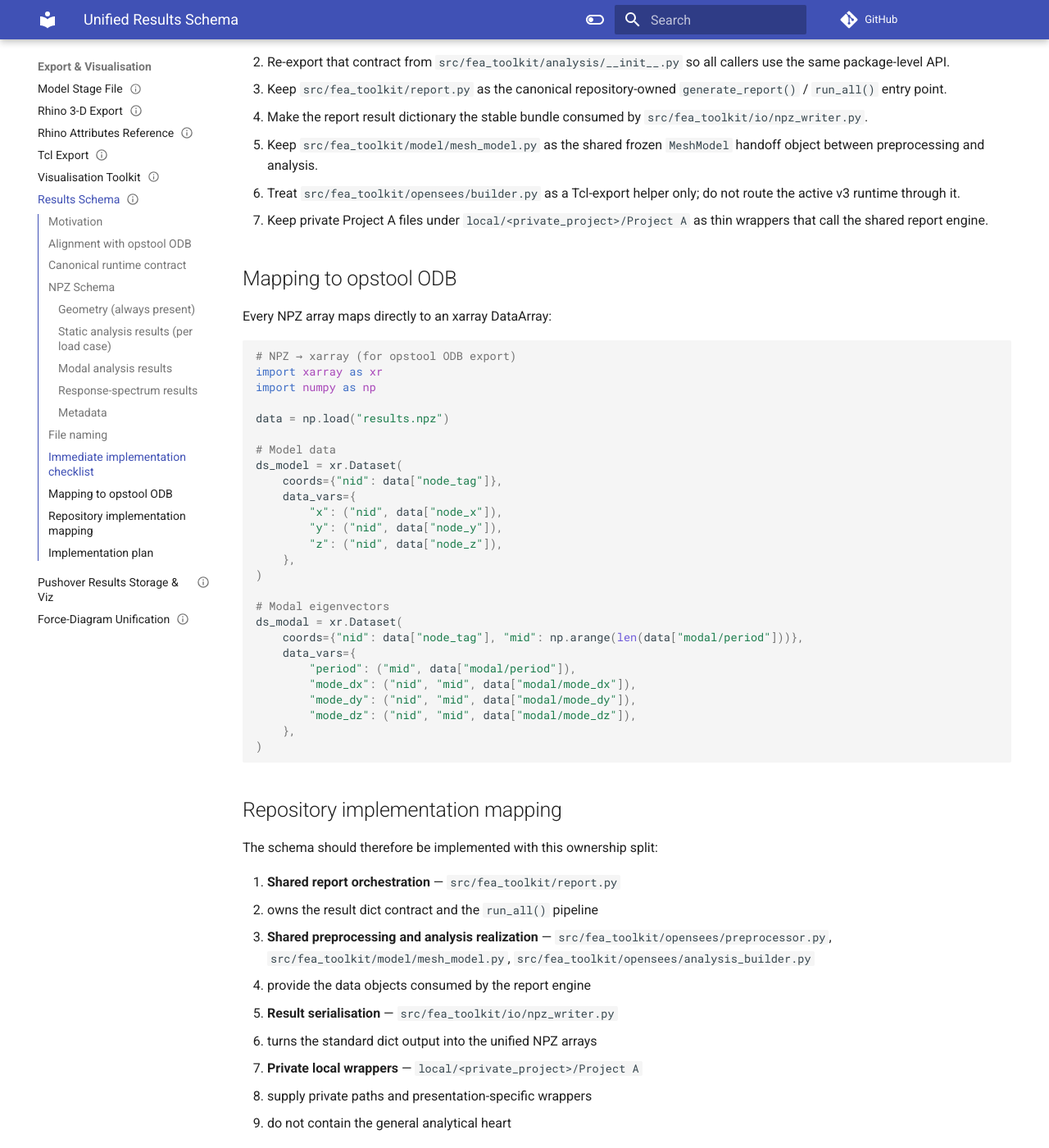
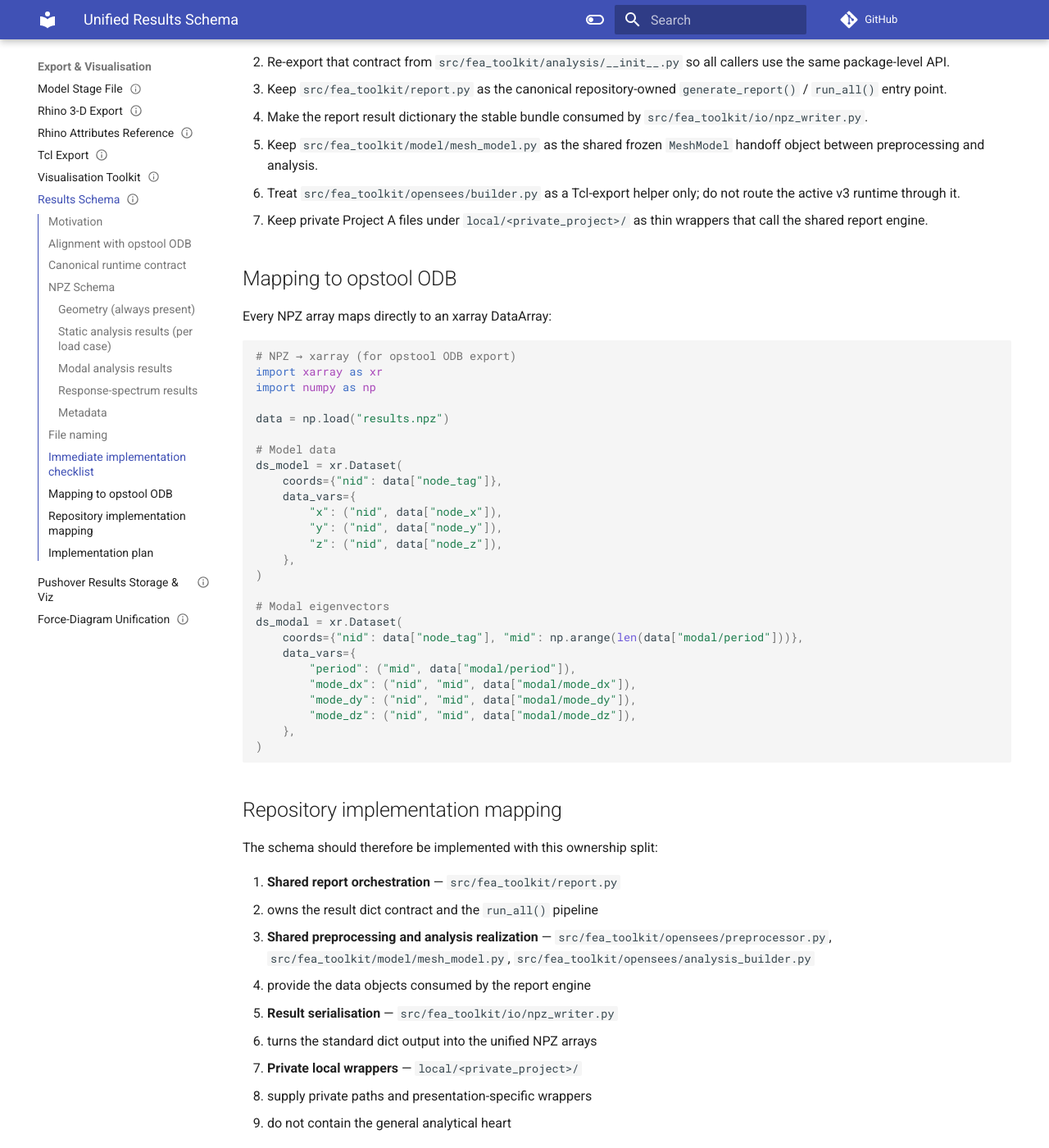
Before and after one commit to boustrephon/fea_toolkit, an MkDocs documentation site: the page built from docs/results_schema.md, in a window 1280 px wide and 1400 px high, scrolled down 9219 px. Shown: the whole window at 82% size. Built offline with MkDocs 1.6.1 and Material for MkDocs 9.7.7, drawn with Linux system fonts in a browser that asks for light colours; comment, search, counter and statistics services are not loaded.

Commit message:
chore: scrub client project references and untrack .vscode/settings.json
Six tracked files referenced private driver paths under a client-named local folder (client/job code plus project folder names), including a docstring in the shipped src/fea_toolkit/capacity/gb50010.py; these now read local/<private_project>/... . .vscode/settings.json is removed from tracking - it is already gitignored and holds user-specific interpreter paths and command approvals, including a client model path; the local file itself is untouched. Author-specific home paths in .vscode/tasks.json, docs/rhino_export.md and docs/linting_fix_plan.md are genericised.

```diff
--- a/docs/results_schema.md
+++ b/docs/results_schema.md
@@ -307,7 +307,7 @@
 4. Make the report result dictionary the stable bundle consumed by `src/fea_toolkit/io/npz_writer.py`.
 5. Keep `src/fea_toolkit/model/mesh_model.py` as the shared frozen `MeshModel` handoff object between preprocessing and analysis.
 6. Treat `src/fea_toolkit/opensees/builder.py` as a Tcl-export helper only; do not route the active v3 runtime through it.
-7. Keep private Project A files under `local/<private_project>/Project A` as thin wrappers that call the shared report engine.
+7. Keep private Project A files under `local/<private_project>/` as thin wrappers that call the shared report engine.
 
 ## Mapping to opstool ODB
 
@@ -355,7 +355,7 @@
    * provide the data objects consumed by the report engine
 3. **Result serialisation** — `src/fea_toolkit/io/npz_writer.py`
    * turns the standard dict output into the unified NPZ arrays
-4. **Private local wrappers** — `local/<private_project>/Project A`
+4. **Private local wrappers** — `local/<private_project>/`
    * supply private paths and presentation-specific wrappers
    * do not contain the general analytical heart
 
```
Also changed, not shown: docs/_pending_work.md (+1 -1 lines), docs/layered_analysis_workflow.md (+3 -3 lines), docs/linting_fix_plan.md (+2 -2 lines), docs/rhino_export.md (+1 -1 lines), 3 other files.
